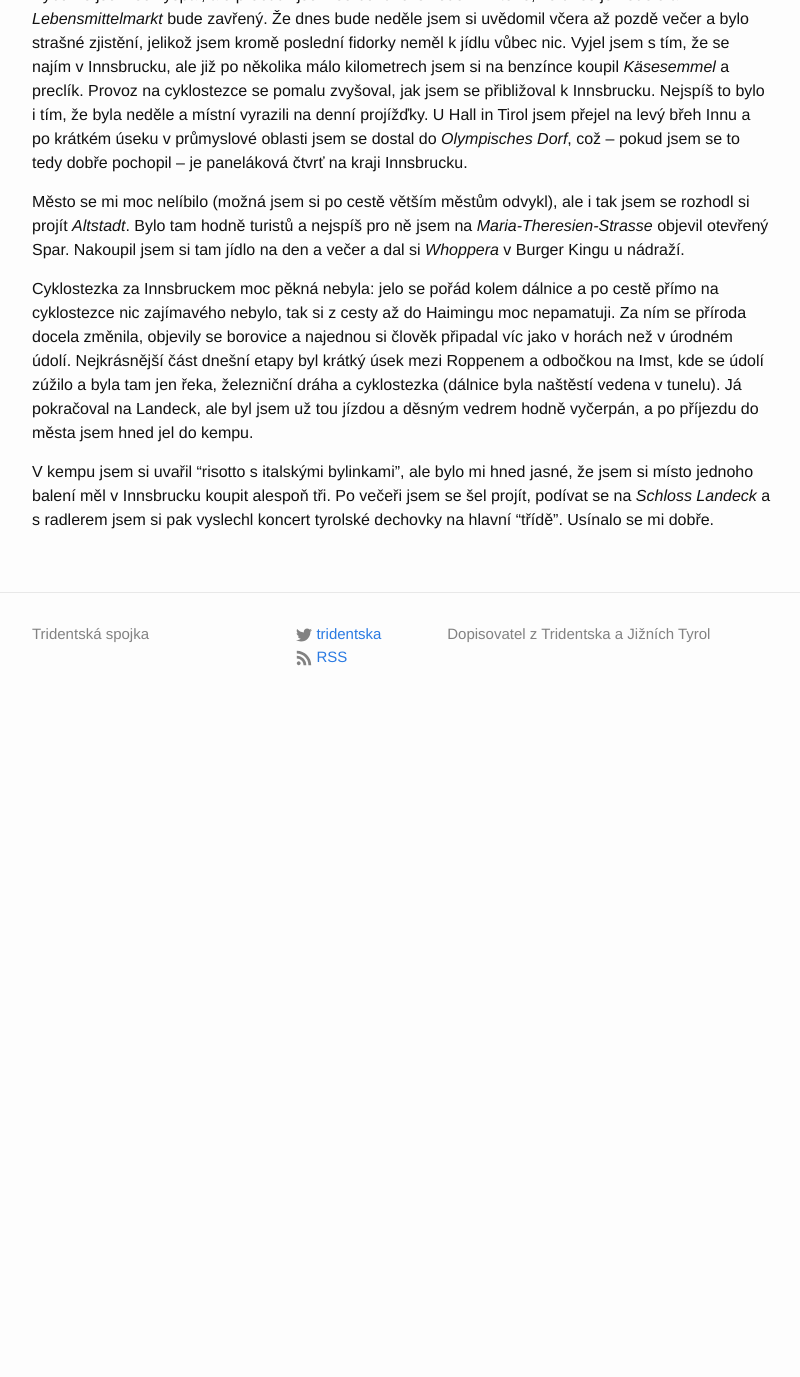
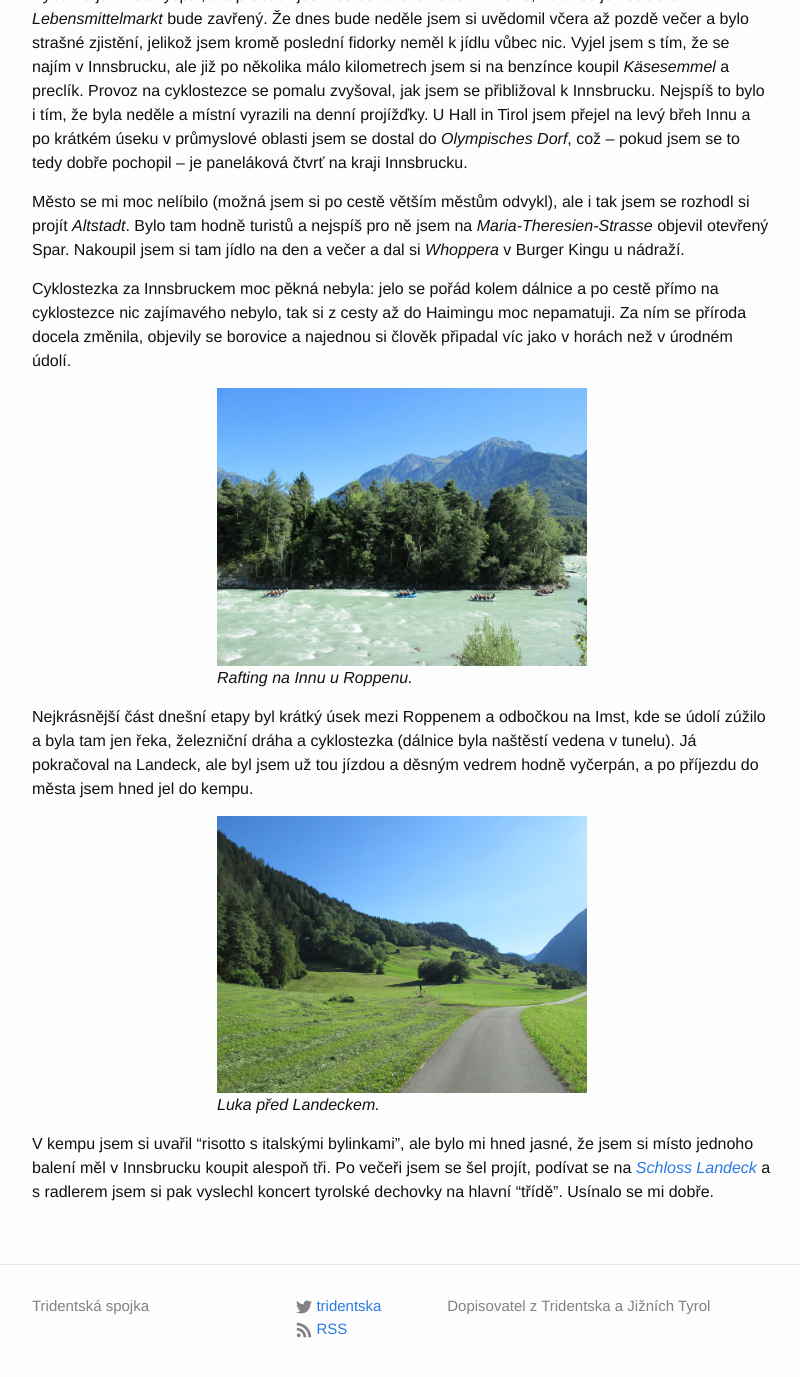
Before and after one commit to adliska/tridentskaspojka, a Jekyll site: the page built from _posts/2015-12-21-do-italie-na-kole-innska-cyklostezka-inn-radweg.markdown, in a window 1280 px wide and 1400 px high, scrolled down 5057 px. Shown: the top 1377 px of the window, without its empty margins (238-1038 px from the left). Built offline with Jekyll 4.4.1, drawn with Linux system fonts in a browser that asks for light colours; before the commit the page ends 5785 px from its top, so only the background shows below that.

Commit message:
roppen/landeck fotky

```diff
--- a/_posts/2015-12-21-do-italie-na-kole-innska-cyklostezka-inn-radweg.markdown
+++ b/_posts/2015-12-21-do-italie-na-kole-innska-cyklostezka-inn-radweg.markdown
@@ -137,14 +137,25 @@ tam jídlo na den a večer a dal si _Whoppera_ v Burger Kingu u nádraží.
 Cyklostezka za Innsbruckem moc pěkná nebyla: jelo se pořád kolem dálnice a po
 cestě přímo na cyklostezce nic zajímavého nebylo, tak si z cesty až do Haimingu
 moc nepamatuji. Za ním se příroda docela změnila, objevily se borovice a
-najednou si člověk připadal víc jako v horách než v úrodném údolí. Nejkrásnější
+najednou si člověk připadal víc jako v horách než v úrodném údolí.
+
+{:.center-image}
+[![](/images/2015/12/rafting_roppen_thumbnail.JPG)](/images/2015/12/rafting_roppen.JPG)
+Rafting na Innu u Roppenu.
+
+Nejkrásnější
 část dnešní etapy byl krátký úsek mezi Roppenem a odbočkou na Imst, kde se údolí
 zúžilo a byla tam jen řeka, železniční dráha a cyklostezka (dálnice byla
 naštěstí vedena v tunelu). Já pokračoval na Landeck, ale byl jsem už tou jízdou
 a děsným vedrem hodně vyčerpán, a po příjezdu do města jsem hned jel do kempu.
 
+{:.center-image}
+[![](/images/2015/12/louky_landeck_thumbnail.JPG)](/images/2015/12/louky_landeck.JPG)
+Luka před Landeckem.
+
 V kempu jsem
 si uvařil "risotto s italskými bylinkami", ale bylo mi hned jasné, že jsem si místo
 jednoho balení měl v Innsbrucku koupit alespoň tři. Po večeři jsem se šel
-projít, podívat se na _Schloss Landeck_ a s radlerem jsem si pak vyslechl koncert tyrolské
+projít, podívat se na [_Schloss Landeck_](https://de.wikipedia.org/wiki/Schloss_Landeck)
+a s radlerem jsem si pak vyslechl koncert tyrolské
 dechovky na hlavní "třídě". Usínalo se mi dobře.
```
Also changed, not shown: images/2015/12/louky_landeck_thumbnail.JPG (added), images/2015/12/rafting_roppen_thumbnail.JPG (added), 3 other files.
